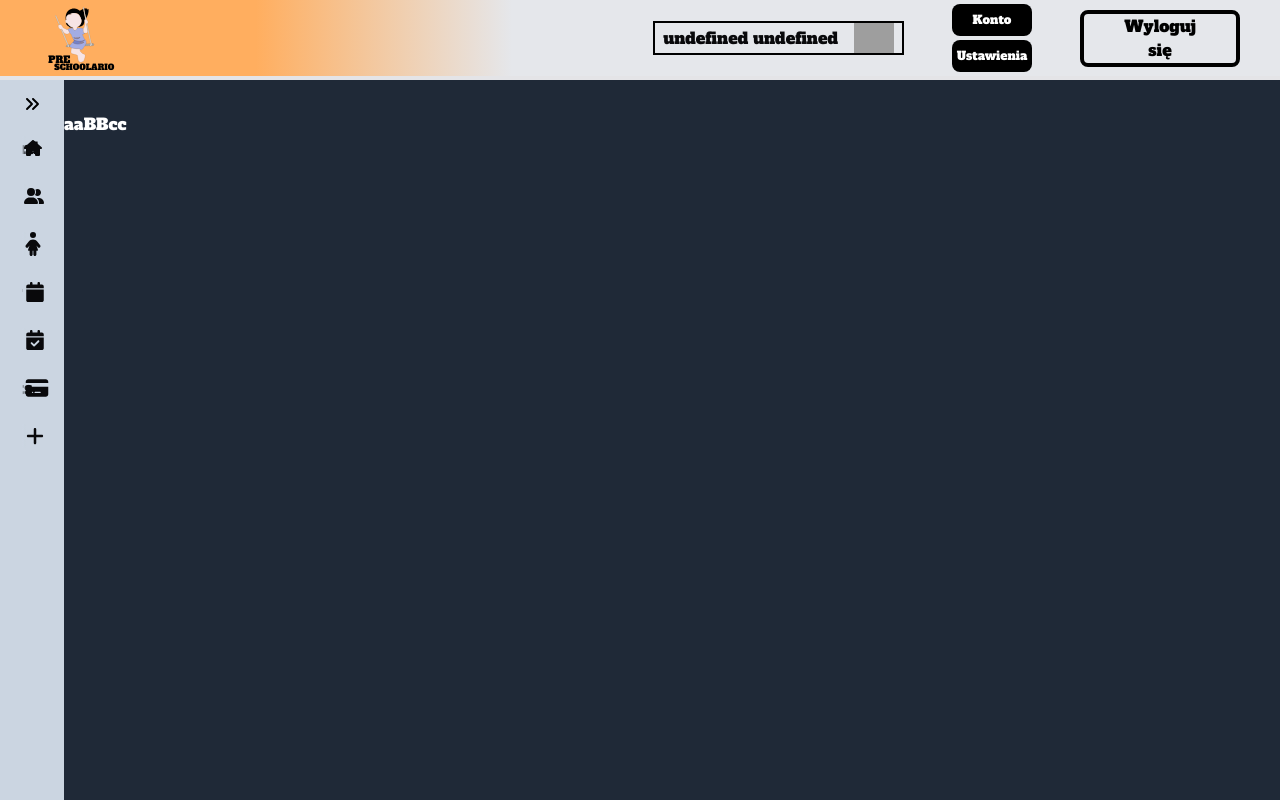
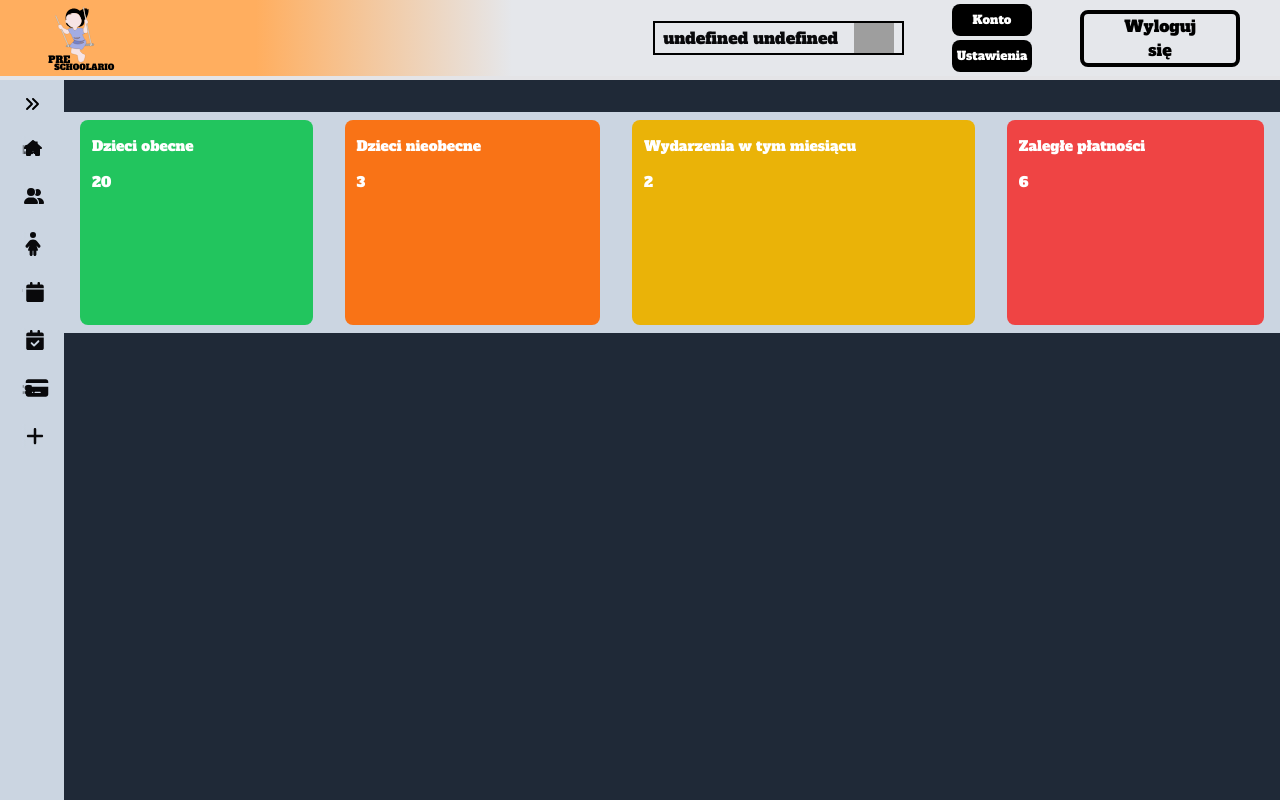
Before and after one commit to MatRuzix/Preschoolario, a Next.js app: page /en/dashboard in a window 1280 px wide. Built offline with nearby package versions, Linux system fonts and the light colour scheme; no server answers; sample sign-in values are in the browser's storage; grey boxes are pictures that could not be loaded.

Commit message:
fix: initiated dashboard

```diff
--- a/src/features/dashboard/components/Dashboard.tsx
+++ b/src/features/dashboard/components/Dashboard.tsx
@@ -1,9 +1,20 @@
 import React from "react";
+
+import DashboardTile from "./DashboardTile";
 
 const Dashboard = () => {
   return (
     <div id="dashboard" className="flex w-full h-full text-white">
-      aaBBcc
+      <div className="flex w-full h-1/3 bg-slate-300">
+        <DashboardTile color="green" title="Dzieci obecne" data={20} />
+        <DashboardTile color="orange" title="Dzieci nieobecne" data={3} />
+        <DashboardTile
+          color="yellow"
+          title="Wydarzenia w tym miesiącu"
+          data={2}
+        />
+        <DashboardTile color="red" title="Zaległe płatności" data={6} />
+      </div>
     </div>
   );
 };
--- /dev/null
+++ b/src/features/dashboard/components/DashboardTile.tsx
@@ -0,0 +1,56 @@
+import clsx from "clsx";
+
+type DashboardTileProps = {
+  color:
+    | "green"
+    | "blue"
+    | "yellow"
+    | "red"
+    | "orange"
+    | "purple"
+    | "white"
+    | "black";
+  title: string;
+  data: number | string;
+  secondaryText?: string;
+  icon?: React.ReactNode;
+};
+
+const DashboardTile: React.FC<DashboardTileProps> = ({
+  title,
+  color,
+  data,
+  secondaryText,
+  icon,
+}) => {
+  return (
+    <div
+      className={clsx(
+        "flex flex-col space-y-4 relative my-2 mx-4 px-3 rounded-lg grow",
+        {
+          "bg-green-500": color == "green",
+          "bg-blue-500": color == "blue",
+          "bg-yellow-500": color == "yellow",
+          "bg-red-500": color == "red",
+          "bg-orange-500": color == "orange",
+          "bg-purple-500": color == "purple",
+          "bg-white": color == "white",
+          "bg-black": color == "black",
+        }
+      )}
+    >
+      <div className="absolute right-2 top-2">{icon}</div>
+      <p className={clsx("text-sm", { "text-white": color != "white" })}>
+        {title}
+      </p>
+      <p className={clsx("text-sm", { "text-white": color != "white" })}>
+        {data.toString()}
+      </p>
+      <p className={clsx("text-sm", { "text-white": color != "white" })}>
+        {secondaryText}
+      </p>
+    </div>
+  );
+};
+
+export default DashboardTile;
```
